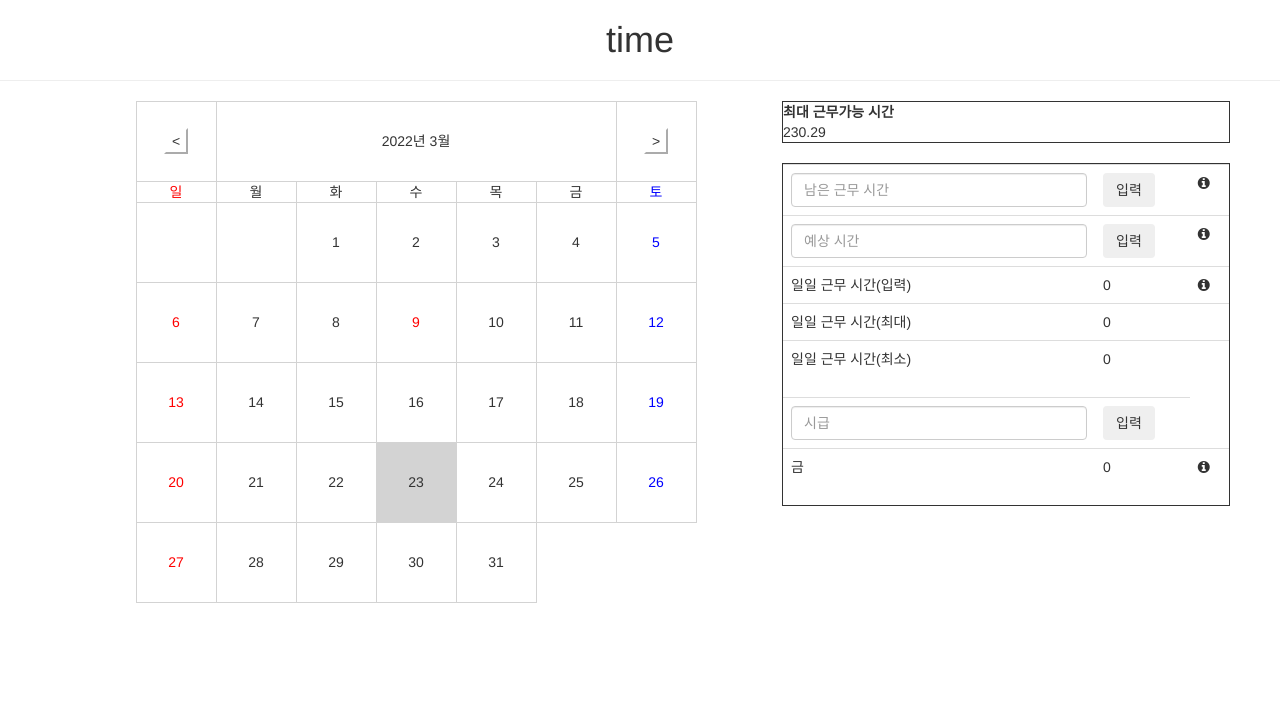
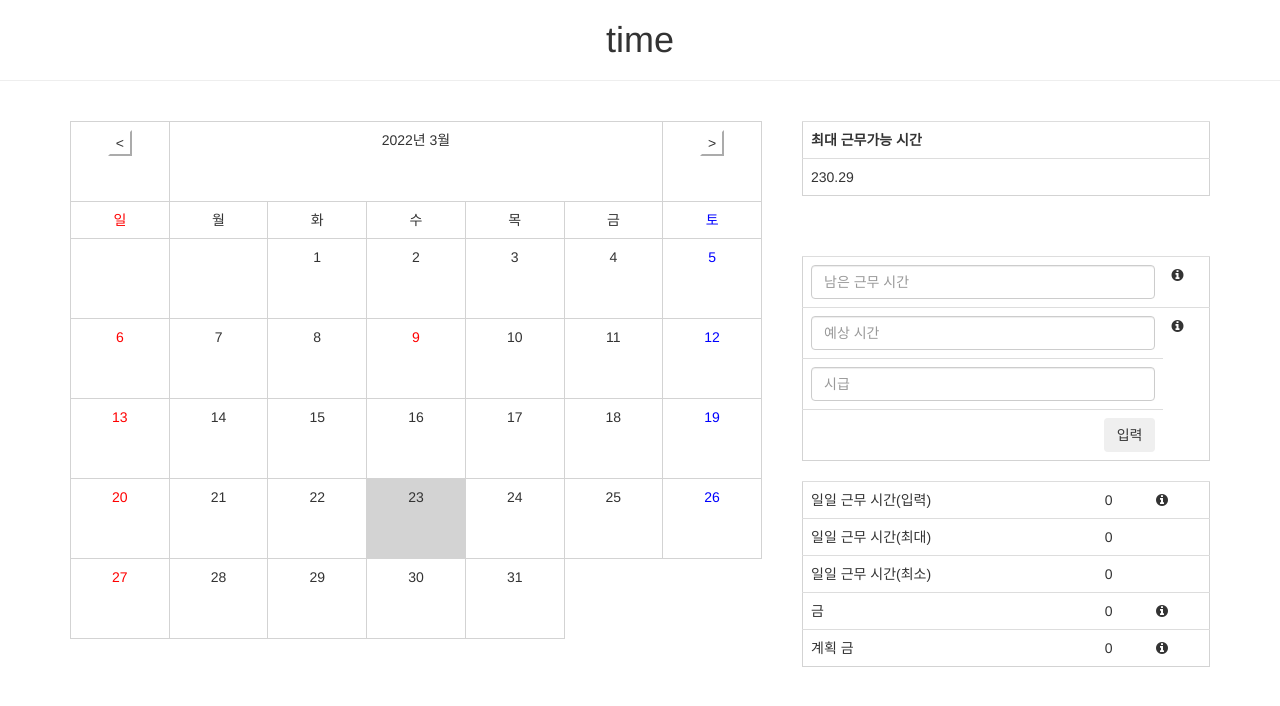
Before and after one commit to HyeonsuIm/WorkingHourCalculator, a Flask app: template templates/html/main.html in a window 1280 px wide. Shown: the top 706 px of the page. Run offline with Flask 2, Linux system fonts and the light colour scheme; the template is opened without the code that fills it, so the values that code supplies are empty; some libraries are stand-ins or nearby versions.

Commit message:
Cleanup UI. Make plan overpay.

```diff
--- a/static/Calendar/Calendar.js
+++ b/static/Calendar/Calendar.js
@@ -7,7 +7,7 @@ function render_calendar(date, current_date)
     const monthLastDay = new Date(currentyear, currentMonth, 0)
     const startDayOfWeek = monthStartDay.getDay();
 
-    let elementStr = "<table id='calendar-table'>"
+    let elementStr = "<table class='table' id='calendar-table'>"
     elementStr +="<tr>\
     <td><button id='prev_button' class='calendar_button' onclick='SetMonth(-1)'><</button></td>\
     <td id='year-month' colspan='5'>" + currentyear + "년 " + ( currentMonth ) + "월</td>\
--- a/static/Calendar/WorkingHour.js
+++ b/static/Calendar/WorkingHour.js
@@ -19,6 +19,12 @@ function render_working_hour(date, current_date)
     if( overtime_work < 0 )
     {
         overtime_work = 0
+    }
+
+    overtime_work_plan = (maxWorkingHour - working_hour_plan) - minWorkingHour
+    if( overtime_work_plan < 0 )
+    {
+        overtime_work_plan = 0
     }
 
     renderOvernightPay()
@@ -57,7 +63,7 @@ function GetWorkingHours(totalDayCnt, totalWorkingDayCnt)
 
 function MakeWorkingHourTable(maxWorkingHour, avgWorkingHour, minWorkingHour)
 {
-    elementStr = "<table id='working-hour-table' style='border:1px solid;width:448px;text-align:left'>"
+    elementStr = "<table class='table' id='working-hour-table' style='border:1px solid;border-color:lightgray;width:448px;text-align:left'>"
     elementStr +="<tr><th>최대 근무가능 시간</th></tr>"
 
     // 요일 생성
@@ -155,4 +161,14 @@ function renderOvernightPay()
     {
         element.innerText = "0"
     }
+
+    element = document.getElementById('overnight_pay_plan')
+    if( overtime_work_plan > 0)
+    {
+        element.innerText = (Math.floor( overtime_work_plan * 60 ) * (payPerHour / 60 )).toLocaleString()
+    }
+    else
+    {
+        element.innerText = "0"
+    }
 }
--- a/templates/html/main.html
+++ b/templates/html/main.html
@@ -18,23 +18,30 @@
         </div>
         <hr>
         <div style="margin:0 auto;width:1180px;background-color:lightgray;">
-            <div id="calendarArea" style="margin:auto;text-align:center;float:left;width:732px;">
+            <div id="calendarArea" style="margin:auto;text-align:center;float:left;width:732px;padding:20px 20px">
             </div>
             <div style="margin:auto;text-align:left;float:left;width:448px">
-                <div id="month_working_hour">
+                <div id="month_working_hour" style='padding:20px 20px'>
                 </div>
-                <div id="month_working_plan" style="margin:auto;margin-top:20px;border:1px solid">
-                    <table class="table">
+                <div id="month_working_plan" style="margin:auto;padding:20px 20px">
+                    <table class="table" style='padding:20px 20px;border:1px solid;border-color:lightgray'>
                         <tr>
-                            <td><input type='number' class='form-control' placeholder='남은 근무 시간' id='working_done'/></td>
-                            <td><input type='button' class='btn btn-outline-dark' value='입력' onclick='render_working_hour(current_date, current_date.getDate())'/></td>
+                            <td colspan='2'><input type='number' class='form-control' placeholder='남은 근무 시간' id='working_done'/></td>
                             <td><i class="fa fa-info-circle" data-toggle="tooltip" title='오늘 퇴근 기준 남은 근무시간' style='cursor:help'/> </td>
                         </tr>
                         <tr>
-                            <td><input type='number' class='form-control' placeholder='예상 시간' id='working_plan'/></td>
-                            <td><input type='button' class='btn btn-outline-dark' value='입력' onclick='updateWorkingPlan()'/></td>
+                            <td colspan='2'><input type='number' class='form-control' placeholder='예상 시간' id='working_plan'/></td>
                             <td><i class="fa fa-info-circle" data-toggle="tooltip" title='남길 근무시간 입력' style='cursor:help'/> </td>
                         </tr>
+                        <tr>
+                            <td colspan='2'><input type='number' class='form-control' placeholder='시급' id='overnight_pay_per_hour'/></td>
+                        </tr>
+                        <tr>
+                            <td colspan='2' style='text-align:right'><input type='button' class='btn btn-outline-dark' value='입력' onclick='UpdateAllViews()'/></td>
+                        </tr>
+                    </table>
+
+                    <table class="table" style='padding:20px 20px;border:1px solid;border-color:lightgray'>
                         <tr>
                             <td>일일 근무 시간(입력)</td>
                             <td id='daily_working_hour_plan'></td>
@@ -50,16 +57,15 @@
                             <td id='daily_working_hour_min'></td>
                             <td></td>
                         </tr>
-                    </table>
-                    <table class="table">
-                        <tr>
-                            <td><input type='number' class='form-control' placeholder='시급' id='overnight_pay_per_hour'/></td>
-                            <td><input type='button' class='btn btn-outline-dark' value='입력' onclick='renderOvernightPay()'/></td>
-                        </tr>
                         <tr>
                             <td>금</td>
                             <td id='overnight_pay'></td>
                             <td><i class="fa fa-info-circle" data-toggle="tooltip" title='남은 근무시간 기준 야근비' style='cursor:help'/></td>
+                        </tr>
+                        <tr>
+                            <td>계획 금</td>
+                            <td id='overnight_pay_plan'></td>
+                            <td><i class="fa fa-info-circle" data-toggle="tooltip" title='계획 근무시간 기준 야근비' style='cursor:help'/></td>
                         </tr>
                     </table>
                 </div>
@@ -78,11 +84,16 @@
         holidayList.push("2022-03-09")
         holidayList.sort()
         vacationList = []
-        UpdateAllVacation(vacationList)
-        render_calendar(current_date, current_date.getDate())
-        render_working_hour(current_date, current_date.getDate())
 
-        updateWorkingPlan()
-        renderOvernightPay()
+        UpdateAllViews()
+        function UpdateAllViews()
+        {
+            UpdateAllVacation(vacationList)
+            updateWorkingPlan()
+
+            render_calendar(current_date, current_date.getDate())
+            render_working_hour(current_date, current_date.getDate())
+            renderOvernightPay()
+        }
     </script>
 </html>
```
